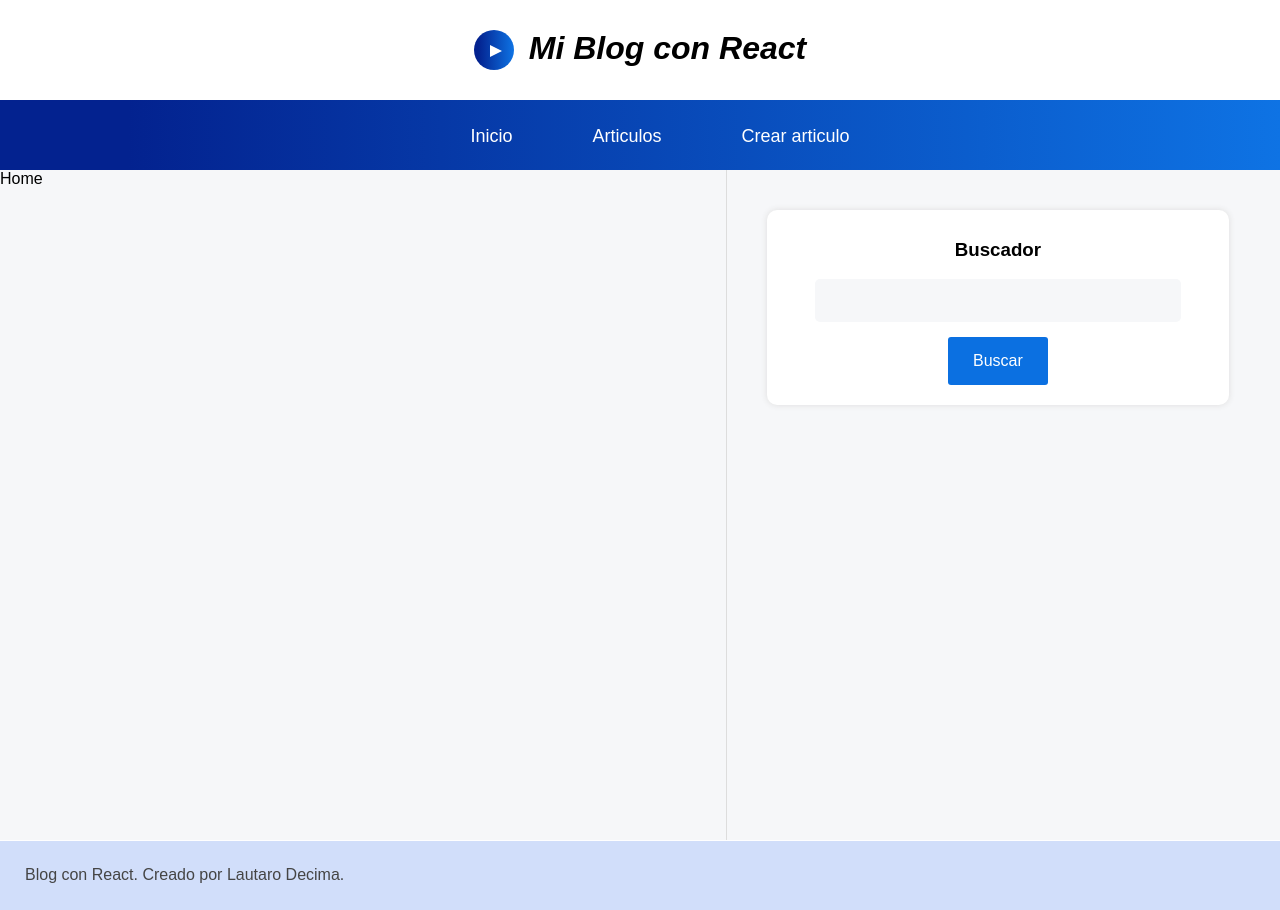
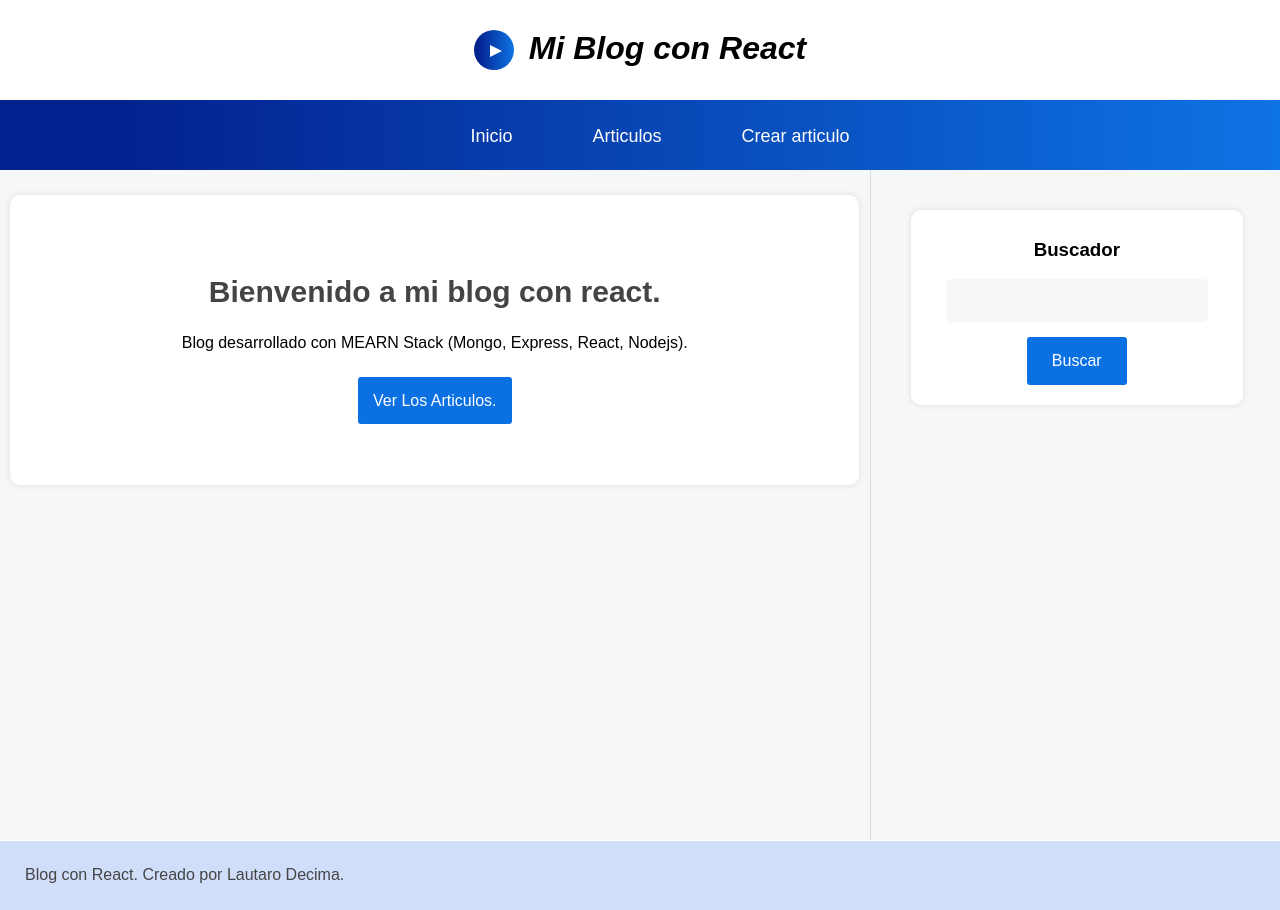
Before and after one commit to decimalautaro/front-end-blog-react, a React (Vite) app: page / in a window 1280 px wide. Built offline with nearby package versions, Linux system fonts and the light colour scheme.

Commit message:
feat: dando estilos a home y completando con contenido

```diff
--- a/src/components/pages/Home.jsx
+++ b/src/components/pages/Home.jsx
@@ -1,7 +1,13 @@
 import React from 'react'
+import { Link } from 'react-router-dom'
 
 export const Home = () => {
   return (
-    <div>Home</div>
+    <div className='home'>
+      <h1>Bienvenido a mi blog con react.</h1>
+      <p>Blog desarrollado con MEARN Stack (Mongo, Express, React, Nodejs).</p>
+
+      <Link to="/articles" className='button'>Ver los articulos.</Link>
+    </div>
   )
 }
--- a/src/index.css
+++ b/src/index.css
@@ -114,9 +114,31 @@ body{
   padding-right: 25px;
 }
 
+.home{
+  width: 85%;
+  padding: 55px;
+  padding-bottom: 75px;
+  background: white;
+  border-radius: 10px;
+  box-shadow: 0px 0px 6px #ddd;
+  margin: 25px auto;
+}
+.home h1{
+  font-size: 30px;
+  color: #444;
+}
+
+.home p{
+  display: block;
+  margin-bottom: 40px;
+
+}
+
+.button,
 button,
 input[type="submit"],
 input[type="button"]{
+  text-decoration: none;
   width: 100px;
   background: #0b70e1;
   color: white;
```
